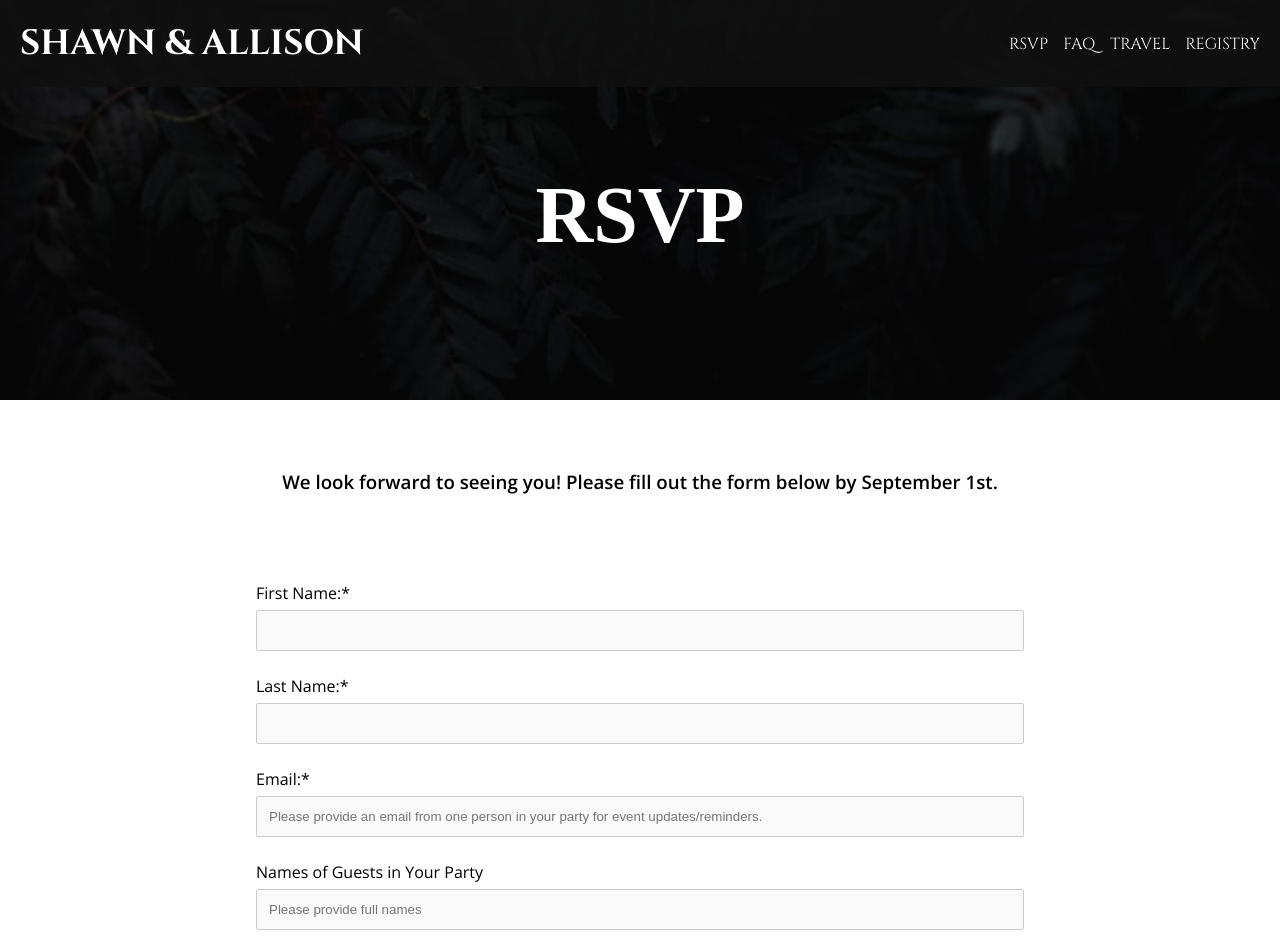
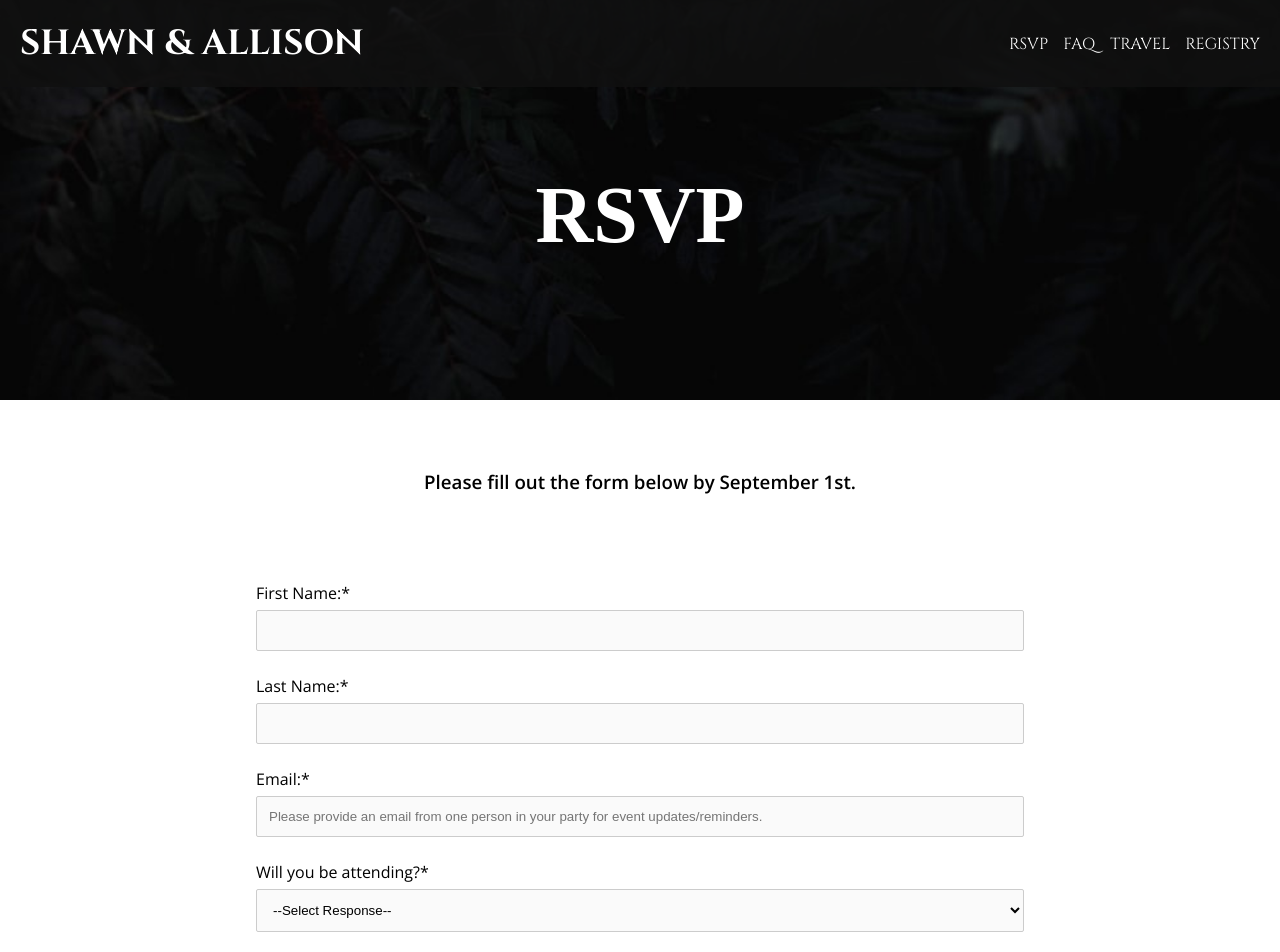
Before and after one commit to allicue/wedding-website, a React (Create React App) app: page /rsvp in a window 1280 px wide. Shown: the top 952 px of the page. Built offline with nearby package versions, Linux system fonts and the light colour scheme; a web font is replaced by a local one.

Commit message:
fixed rsvp form

```diff
--- a/src/screens/FAQ/FAQ.jsx
+++ b/src/screens/FAQ/FAQ.jsx
@@ -38,7 +38,7 @@ function FAQ(props) {
 
         <ul>
           <li className='question'>Is there a dress code?</li>
-          <li className='answer'>Yes! Please come wearing cocktail attire. For men, that means a suit and tie, and for women, a nice dress
+          <li className='answer'>Yes! Please come wearing semi-formal attire. For men, that means a suit and tie, and for women, a nice dress
           (can be maxi, midi or knee length) or an elevated chic pantsuit/jumpsuit. Feel free to wear any color you'd like (other than white)
           and no jeans or sneakers please!</li>
         </ul>
--- a/src/screens/RsvpPage/RsvpPage.jsx
+++ b/src/screens/RsvpPage/RsvpPage.jsx
@@ -1,5 +1,4 @@
 import React, { useState } from "react";
-// import { Route, Switch } from 'react-router-dom';
 import './RsvpPage.css';
 import axios from 'axios';
 
@@ -44,6 +43,8 @@ function RsvpPage(props) {
     setFoodRestrictions("");
     setQuestionsComments("");
 
+    alert("Thank you for your RSVP!");
+
   }
 
     return (
@@ -53,7 +54,8 @@ function RsvpPage(props) {
         </header>
 
         <section className='rsvp-body'>
-          <h3 className='body-text'>We look forward to seeing you! Please fill out the form below by September 1st.</h3>
+          <h3 className='body-text'>Please fill out the form below by September 1st.</h3>
+
           <form className="rsvp-form" onSubmit={handleSubmit} >
             <label className='rsvp-label' htmlFor="firstName">First Name:*</label>
             <input
@@ -83,12 +85,12 @@ function RsvpPage(props) {
               value={email}
               onChange={(e) => setEmail(e.target.value)}
             />
-            {/* <label className='rsvp-label' htmlFor="rsvp">Will you be attending?*</label>
+            <label className='rsvp-label' htmlFor="rsvp">Will you be attending?*</label>
             <select className='rsvp-input' name="rsvp" id='rsvp' defaultValue='default' onChange={(e) => setRsvp(e.target.value)}>
               <option disabled value="default">--Select Response--</option>
               <option value="yes">Yes, I will be attending</option>
               <option value="no">Regrets, I will not be attending</option>
-            </select> */}
+            </select>
 
             <label className='rsvp-label' htmlFor="othersInParty">Names of Guests in Your Party</label>
             <input
```
Also changed, not shown: 1 other file (tests, documents, lock files or other folders).
